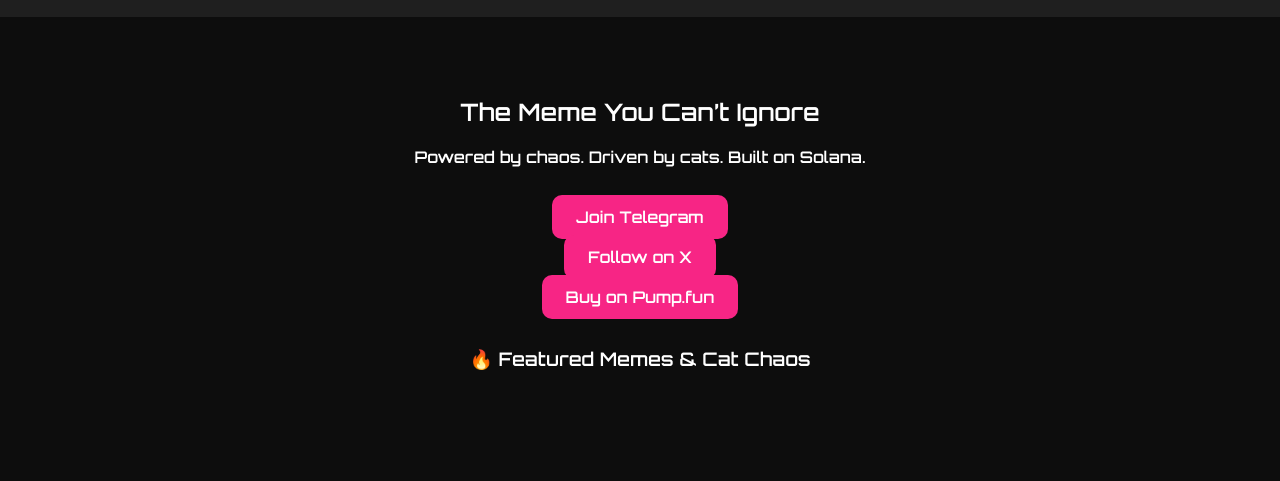
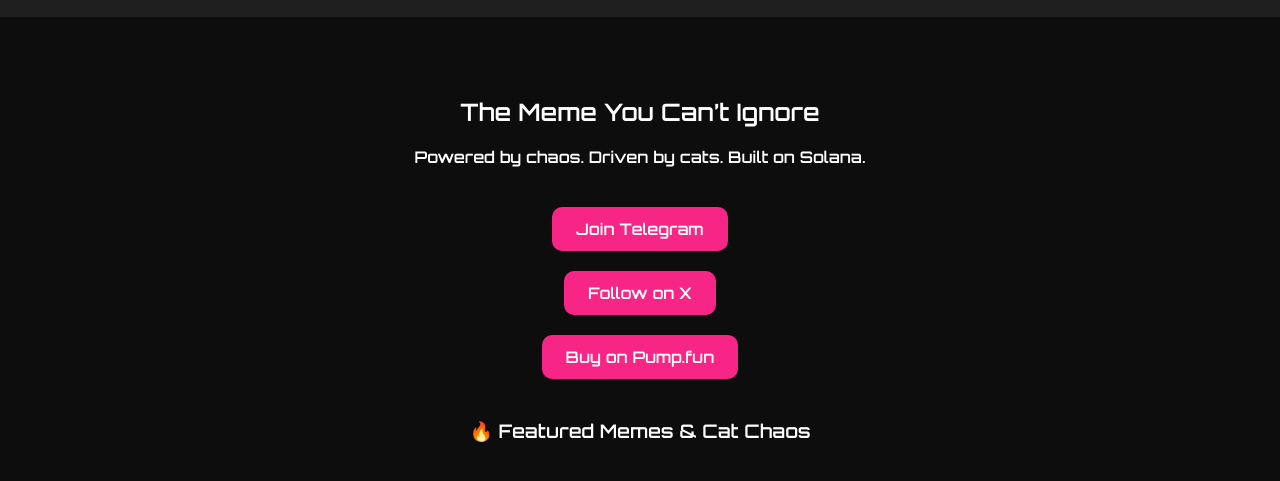
Before and after one commit to exitliqxFML/VYRALCAT, a plain HTML site: page index.html in a window 1280 px wide. Shown: the part 93-574 px from the top of the page. Drawn offline with Linux system fonts and the light colour scheme.

Commit message:
Update style.css

```diff
--- a/assets/css/style.css
+++ b/assets/css/style.css
@@ -1,7 +1,6 @@
 body {
   background: #0d0d0d;
   color: #fff;
-  font-family: 'Segoe UI', sans-serif;
   text-align: center;
   margin: 0;
   padding: 0;
@@ -41,6 +40,7 @@ main {
   font-size: 1rem;
   cursor: pointer;
   text-decoration: none;
+  display: inline-block;
 }
 
 .btn:hover {
```
